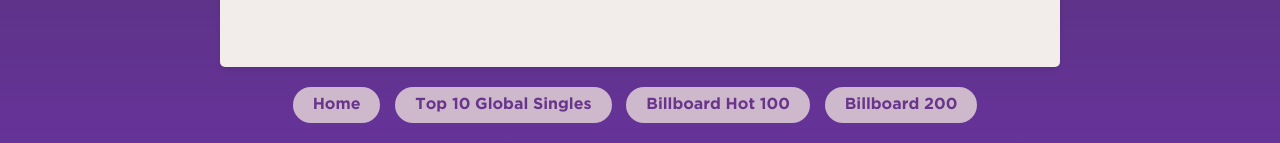
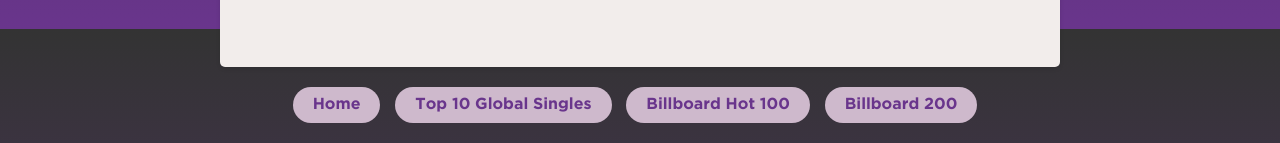
Before and after one commit to paperrings273/repository, a website built with webpack: page spotify/albums.html in a window 1280 px wide. Shown: the part 771-914 px from the top of the page. Built offline with nearby package versions, Linux system fonts and the light colour scheme.

Commit message:
quase laaa

```diff
--- a/spotify/albums.html
+++ b/spotify/albums.html
@@ -11,9 +11,14 @@
       font-weight: bold;
       font-style: normal;
     }
+
+    html {
+      background: linear-gradient(to top, #69358C, #333333);
+      background-attachment: fixed;
+    }
+
     body {
       font-family: Spotify;
-      background: linear-gradient(to top, #663399, #333333);
       margin: 0;
       padding: 0;
     }
```
Also changed, not shown: spotify/singles.html (+5 -1 lines).
